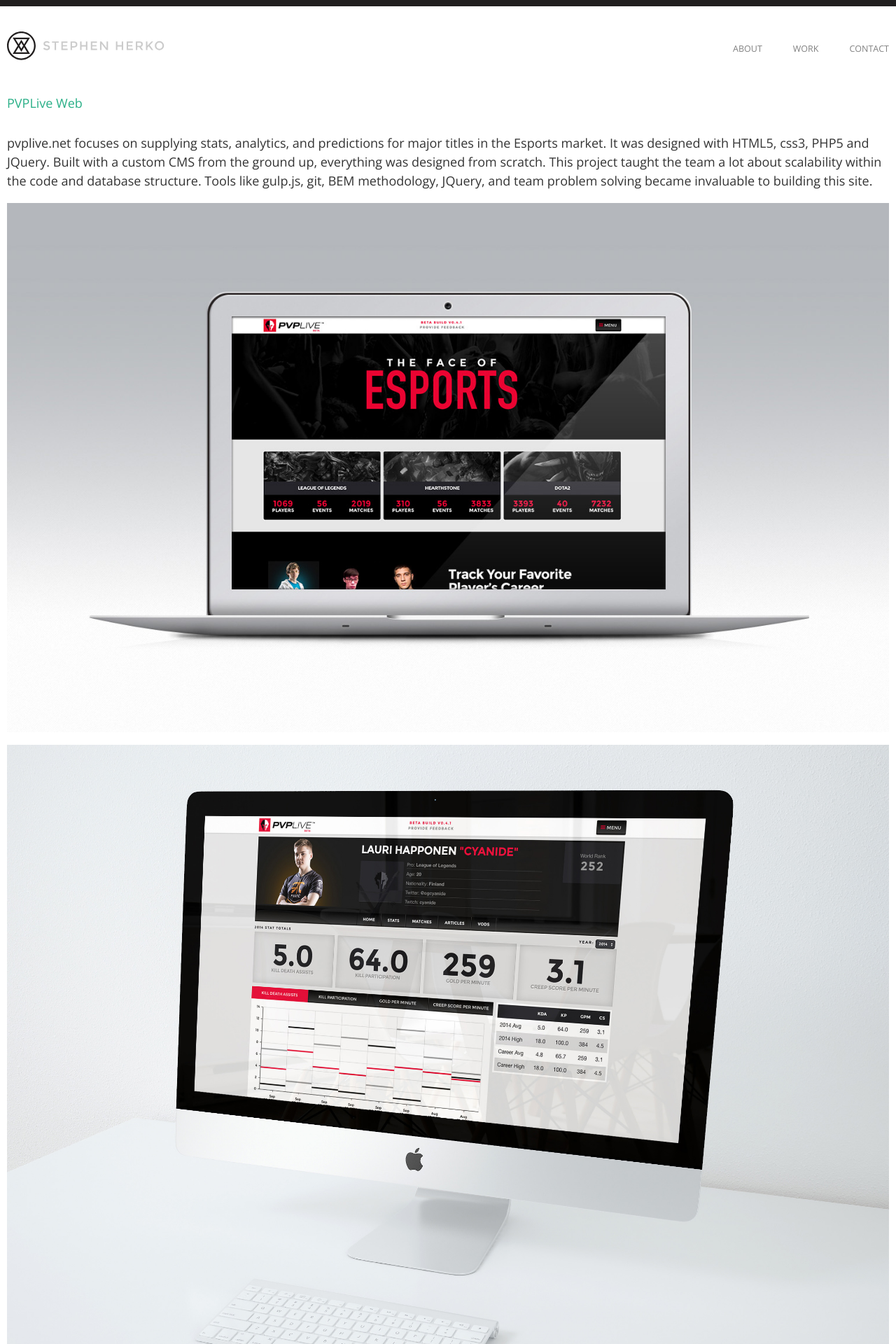
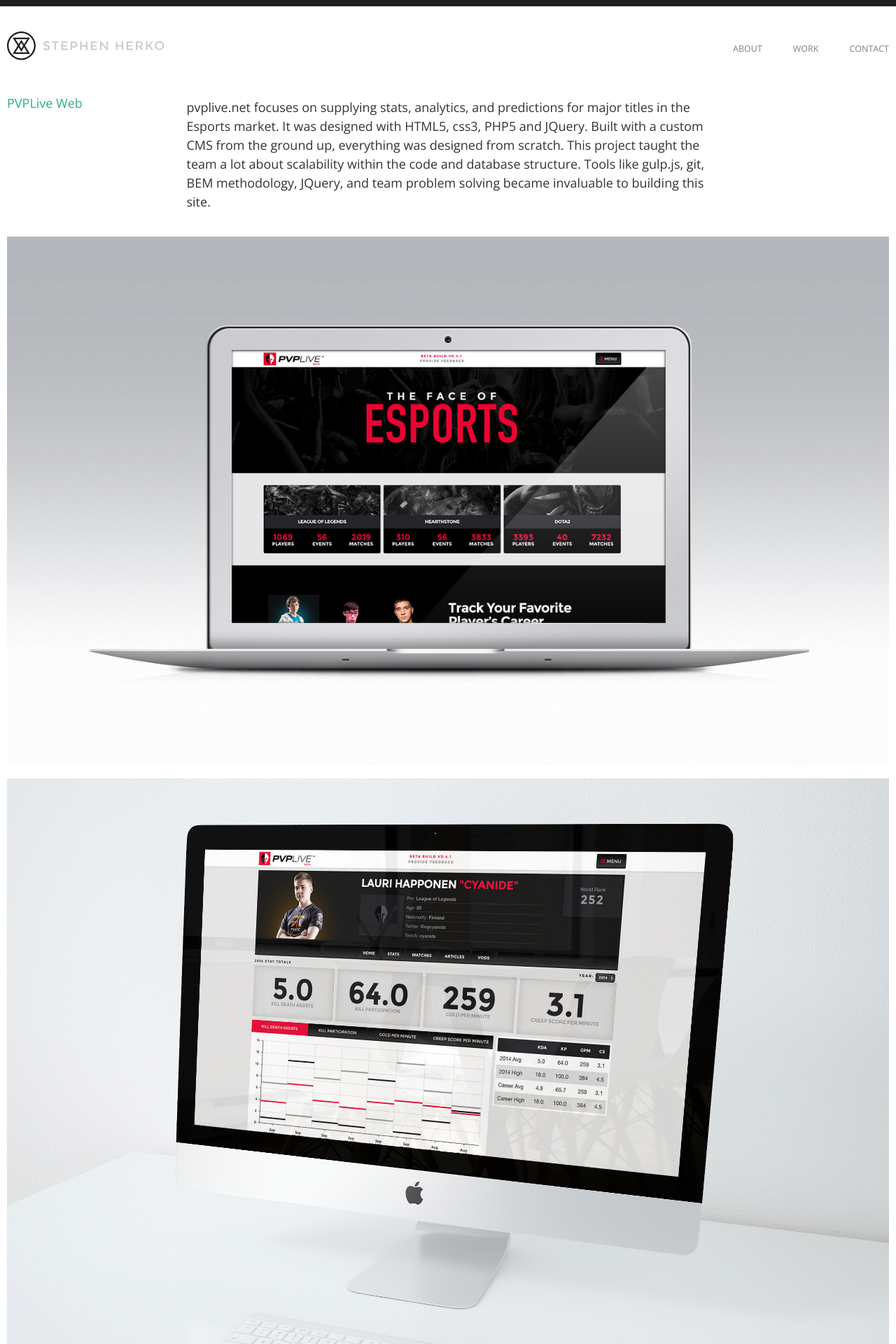
Before and after one commit to sherkoo/stephenherko.github.io, a Jekyll site: the page built from _posts/works/2015-10-19-pvp-live-website.md, in a window 1280 px wide. Shown: the top 1920 px of the page at 70% size. Built offline with Jekyll 4.4.1, drawn with Linux system fonts in a browser that asks for light colours; nearby versions of some CDN libraries.

```diff
--- a/_posts/works/2015-10-19-pvp-live-website.md
+++ b/_posts/works/2015-10-19-pvp-live-website.md
@@ -4,11 +4,9 @@ title:  "PVPLive Web"
 date:   2015-10-19 15:44:10
 categories:
   - works
-description: ""
+description: "pvplive.net focuses on supplying stats, analytics, and predictions for major titles in the Esports market. It was designed with HTML5, css3, PHP5 and JQuery. Built with a custom CMS from the ground up, everything was designed from scratch. This project taught the team a lot about scalability within the code and database structure. Tools like gulp.js, git, BEM methodology,  JQuery, and team problem solving became invaluable to building this site. "
 thumbnail: player-page.jpg
 ---
-
-pvplive.net focuses on supplying stats, analytics, and predictions for major titles in the Esports market. It was designed with HTML5, css3, PHP5 and JQuery. Built with a custom CMS from the ground up, everything was designed from scratch. This project taught the team a lot about scalability within the code and database structure. Tools like gulp.js, git, BEM methodology,  JQuery, and team problem solving became invaluable to building this site.
 
 ![PVP Live website](/img/homepage.jpg)
 
```
Also changed, not shown: 3 other files.
